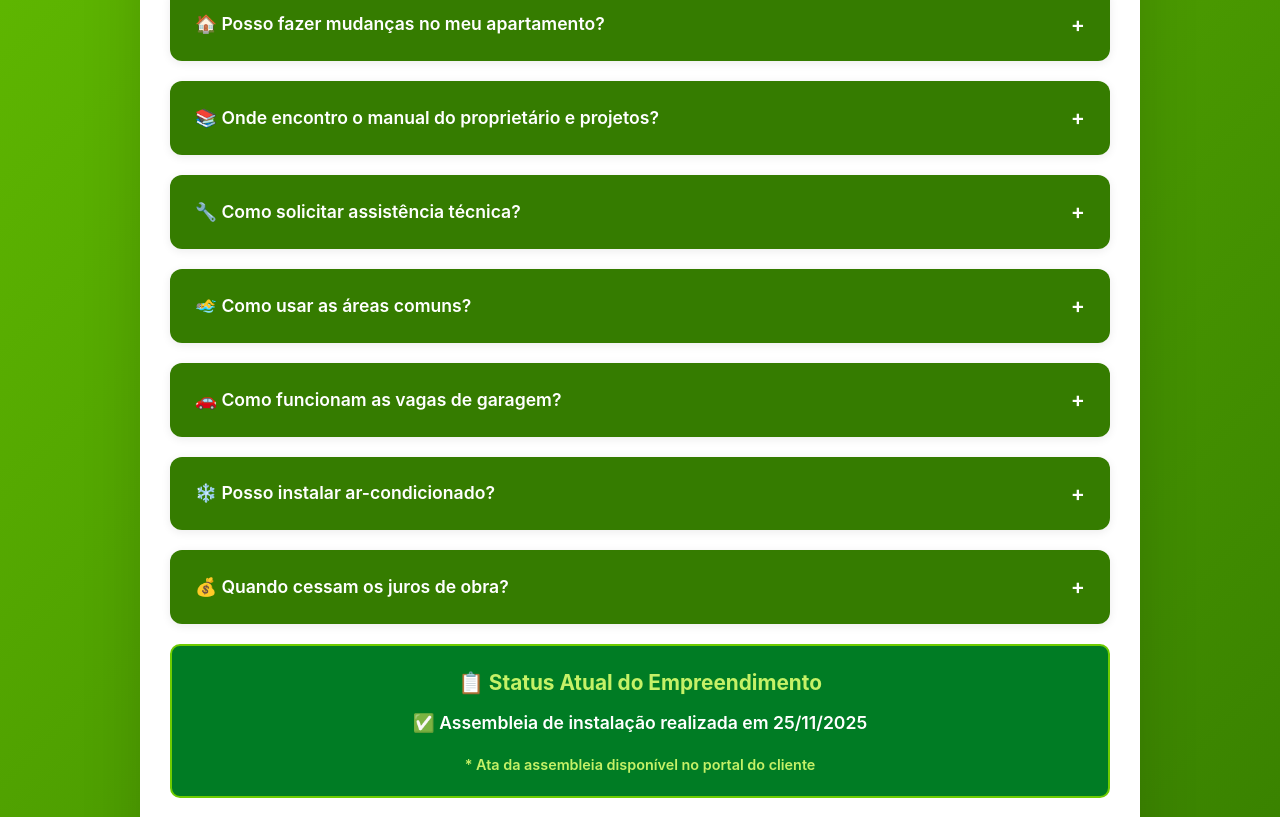
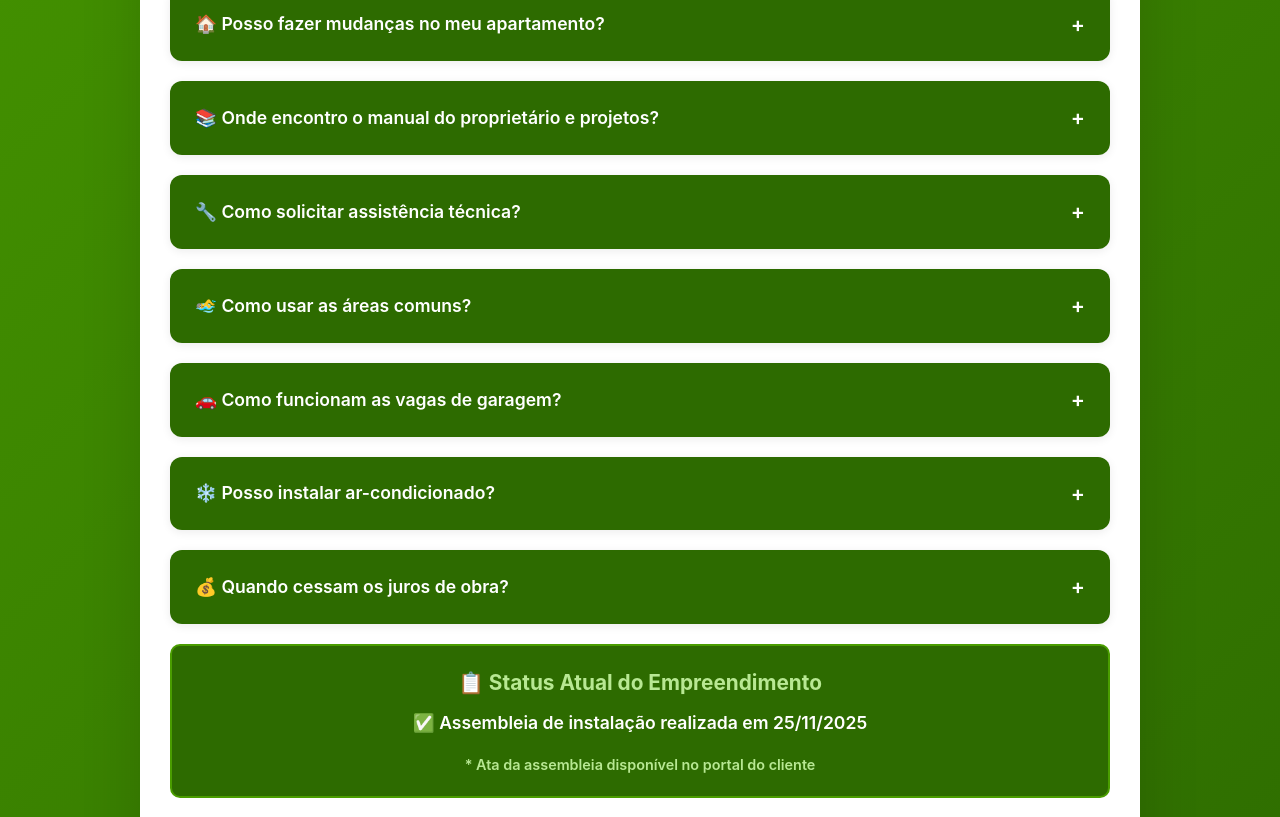
Before and after one commit to RelacionamentoVicta/CaucaiaFAQ, a plain HTML site: page index.html in a window 1280 px wide. Shown: the part 943-1760 px from the top of the page. Drawn offline with Linux system fonts and the light colour scheme.

Commit message:
Update index.html

```diff
--- a/index.html
+++ b/index.html
@@ -15,7 +15,7 @@
             font-family: -apple-system, BlinkMacSystemFont, 'Segoe UI', Roboto, Oxygen, Ubuntu, Cantarell, sans-serif;
             line-height: 1.6;
             color: #333;
-            background: linear-gradient(135deg, #6ECC01 0%, #357C00 100%);
+            background: linear-gradient(135deg, #4A9D00 0%, #2D6B00 100%);
             min-height: 100vh;
             padding: 20px;
         }
@@ -30,7 +30,7 @@
         }
 
         .header {
-            background: linear-gradient(135deg, #6ECC01 0%, #C5F167 100%);
+            background: linear-gradient(135deg, #4A9D00 0%, #5BB300 100%);
             padding: 40px 30px;
             text-align: center;
             color: white;
@@ -66,7 +66,7 @@
         }
 
         .faq-question {
-            background: #357C00;
+            background: #2D6B00;
             color: white;
             padding: 20px 25px;
             cursor: pointer;
@@ -79,11 +79,11 @@
         }
 
         .faq-question:hover {
-            background: #007C24;
+            background: #3D8500;
         }
 
         .faq-question.active {
-            background: #007C24;
+            background: #3D8500;
         }
 
         .toggle-icon {
@@ -96,7 +96,7 @@
         }
 
         .faq-answer {
-            background: #F0F5CD;
+            background: #E8F5D8;
             padding: 0;
             max-height: 0;
             overflow: hidden;
@@ -109,14 +109,18 @@
         }
 
         .faq-answer p {
-            color: #357C00;
+            color: #1F4800;
             font-weight: 500;
             margin-bottom: 10px;
         }
 
+        .faq-answer strong {
+            color: #2D6B00;
+        }
+
         .highlight-box {
-            background: #C5F167;
-            border: 2px solid #6ECC01;
+            background: #D4ECC0;
+            border: 2px solid #4A9D00;
             padding: 20px;
             border-radius: 10px;
             margin: 20px 0;
@@ -124,20 +128,24 @@
         }
 
         .highlight-box h3 {
-            color: #357C00;
+            color: #1F4800;
             font-size: 1.3em;
             margin-bottom: 10px;
         }
 
         .highlight-box p {
-            color: #357C00;
+            color: #2D6B00;
             font-weight: 600;
             font-size: 1.1em;
         }
 
+        .highlight-box small {
+            color: #2D6B00;
+        }
+
         .status-badge {
             display: inline-block;
-            background: #007C24;
+            background: #3D8500;
             color: white;
             padding: 5px 12px;
             border-radius: 20px;
@@ -146,8 +154,20 @@
             margin-left: 10px;
         }
 
+        .highlight-box.dark {
+            background: #2D6B00;
+        }
+
+        .highlight-box.dark h3 {
+            color: #B8E893;
+        }
+
+        .highlight-box.dark p {
+            color: white;
+        }
+
         .footer {
-            background: #357C00;
+            background: #2D6B00;
             color: white;
             padding: 30px;
             text-align: center;
@@ -155,7 +175,7 @@
 
         .footer h3 {
             margin-bottom: 15px;
-            color: #C5F167;
+            color: #B8E893;
         }
 
         @media (max-width: 768px) {
@@ -208,7 +228,7 @@
             <div class="highlight-box">
                 <h3>📅 Data de Entrega das Chaves</h3>
                 <p>20 de Dezembro de 2025 | 08h às 11h</p>
-                <small style="color: #357C00;">*Apenas para clientes com contratos habilitados</small>
+                <small>*Apenas para clientes com contratos habilitados</small>
             </div>
 
             <div class="faq-item">
@@ -353,10 +373,10 @@
                 </div>
             </div>
 
-            <div class="highlight-box" style="background: #007C24;">
-                <h3 style="color: #C5F167;">📋 Status Atual do Empreendimento</h3>
-                             <p style="color: white !important; font-weight: 600;">✅ Assembleia de instalação realizada em 25/11/2025</p>
-                <p style="font-size: 0.9em; margin-top: 15px; color: #C5F167 !important;">* Ata da assembleia disponível no portal do cliente</p>
+            <div class="highlight-box dark">
+                <h3>📋 Status Atual do Empreendimento</h3>
+                <p style="color: white !important; font-weight: 600;">✅ Assembleia de instalação realizada em 25/11/2025</p>
+                <p style="font-size: 0.9em; margin-top: 15px; color: #B8E893 !important;">* Ata da assembleia disponível no portal do cliente</p>
             </div>
         </div>
 
@@ -414,7 +434,6 @@
                     item.style.transition = 'opacity 0.5s ease, transform 0.5s ease';
                     item.style.opacity = '1';
                     item.style.transform = 'translateY(0)';
-
                 }, index * 100);
             });
         });
```
